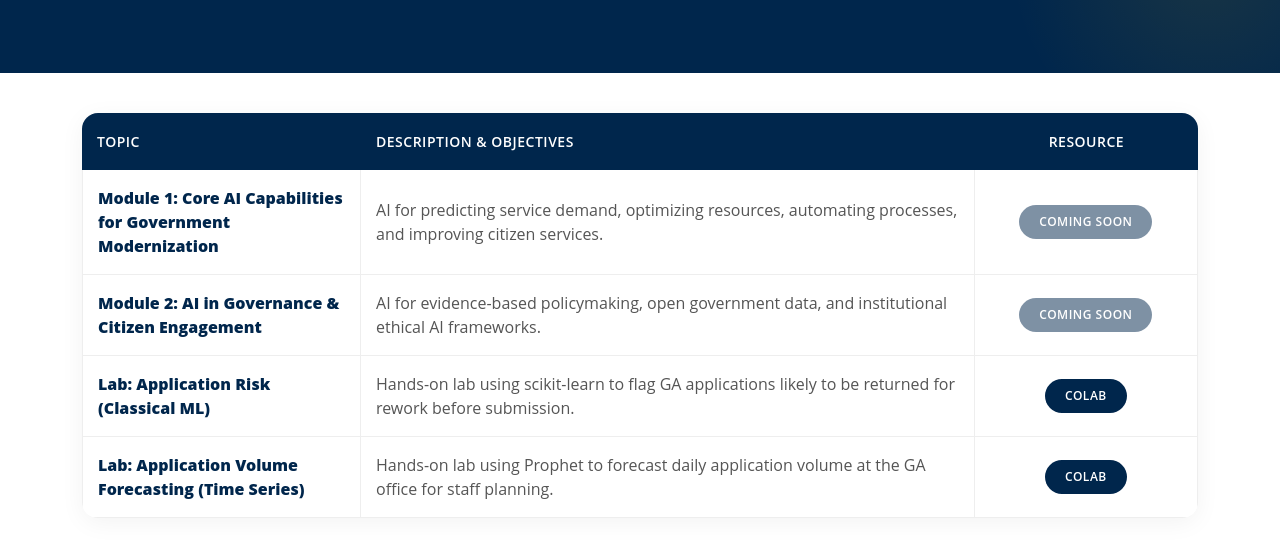
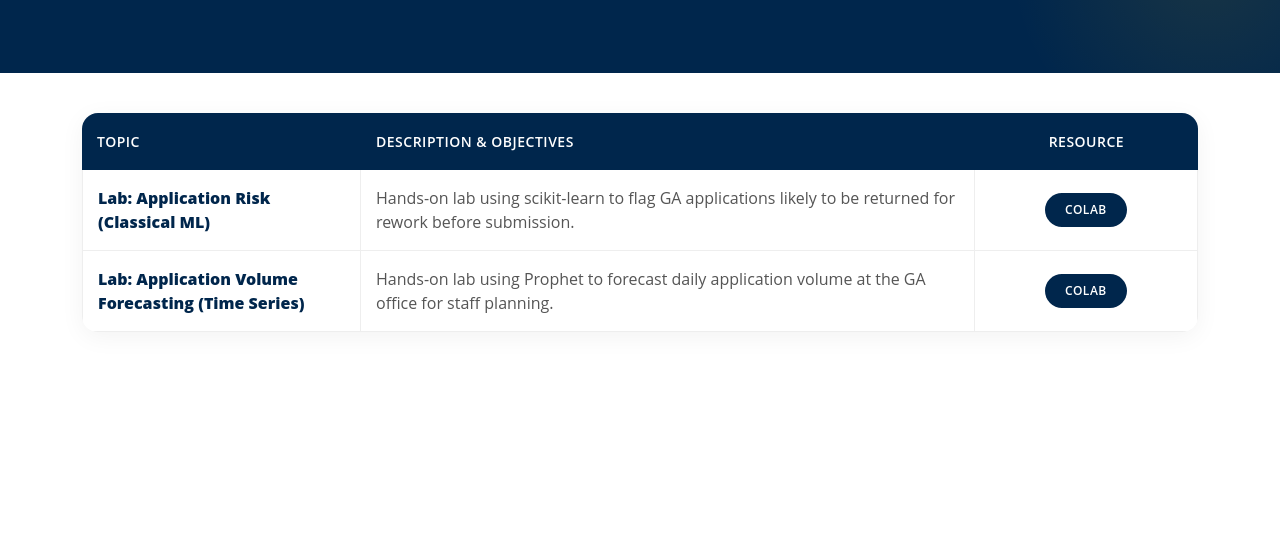
Before and after one commit to KAUST-Academy/2026_Ministries_AI_and_CyS, a plain HTML site: page day2.html in a window 1280 px wide. Shown: the part 215-772 px from the top of the page. Drawn offline with Linux system fonts and the light colour scheme.

Commit message:
chore: cleaning up the html

```diff
--- a/day2.html
+++ b/day2.html
@@ -55,16 +55,6 @@
           </thead>
           <tbody>
             <tr>
-              <td><strong>Module 1: Core AI Capabilities for Government Modernization</strong></td>
-              <td>AI for predicting service demand, optimizing resources, automating processes, and improving citizen services.</td>
-              <td class="text-center"><span class="table-btn disabled" style="opacity:0.5;">Coming Soon</span></td>
-            </tr>
-            <tr>
-              <td><strong>Module 2: AI in Governance &amp; Citizen Engagement</strong></td>
-              <td>AI for evidence-based policymaking, open government data, and institutional ethical AI frameworks.</td>
-              <td class="text-center"><span class="table-btn disabled" style="opacity:0.5;">Coming Soon</span></td>
-            </tr>
-            <tr>
               <td><strong>Lab: Application Risk (Classical ML)</strong></td>
               <td>Hands-on lab using scikit-learn to flag GA applications likely to be returned for rework before submission.</td>
               <td class="text-center">
```
Also changed, not shown: day3.html (+0 -10 lines), day4.html (+0 -10 lines), day5.html (+0 -10 lines).
